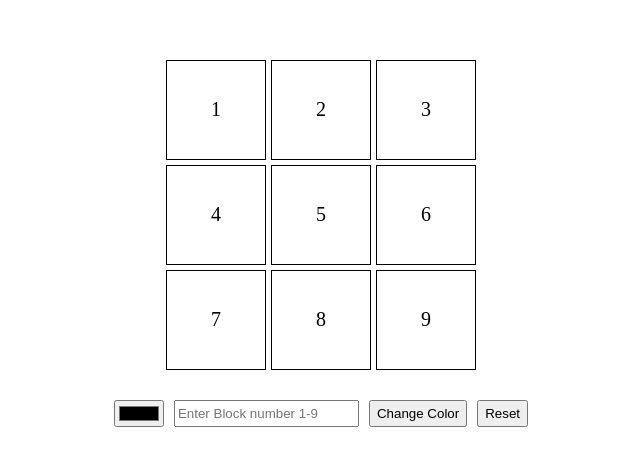
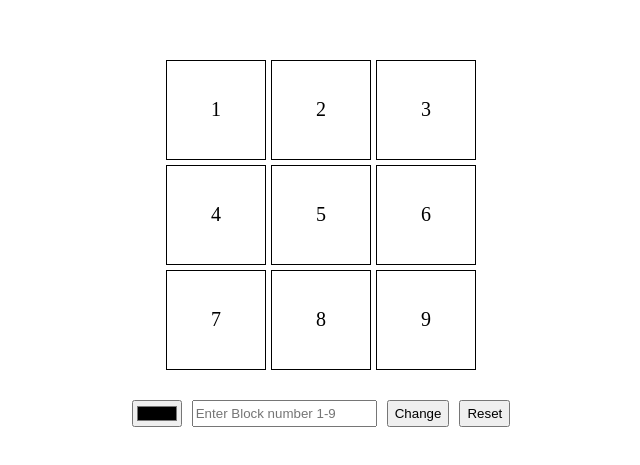
Before and after one commit to acciojob/Replit-Asian-Paints-Skyakash990, a website: page main.html in a window 1280 px wide. Shown: the part 165-630 px from the top of the page, without its empty margins (319-959 px from the left). Drawn offline with Linux system fonts and the light colour scheme.

Commit message:
created a submission

```diff
--- a/main.html
+++ b/main.html
@@ -22,7 +22,7 @@
 		<form id="colorForm">
 			<input type="color" name="color" id="colour_id">
 			<input id="block_id" name="block_number" placeholder="Enter Block number 1-9" type="text">
-			<button id="change_button" type="submit">Change Color</button>
+			<button id="change_button" type="submit">Change</button>
 			<button type="reset" id="Reset">Reset</button>
 		</form>
 	</div>
--- a/script.js
+++ b/script.js
@@ -8,7 +8,7 @@ form.addEventListener("submit",(e)=>{
 	e.preventDefault();
 	const selectedColor=colorInput.value;
 	const blockNumber=blockInput.value.trim();
-	document.querySelectorAll(".grid-item").forEach(block => {
+	document.querySelectorAll(".grid-item").forEach(block =>{
         block.style.backgroundColor = "transparent";
     });
 
```
